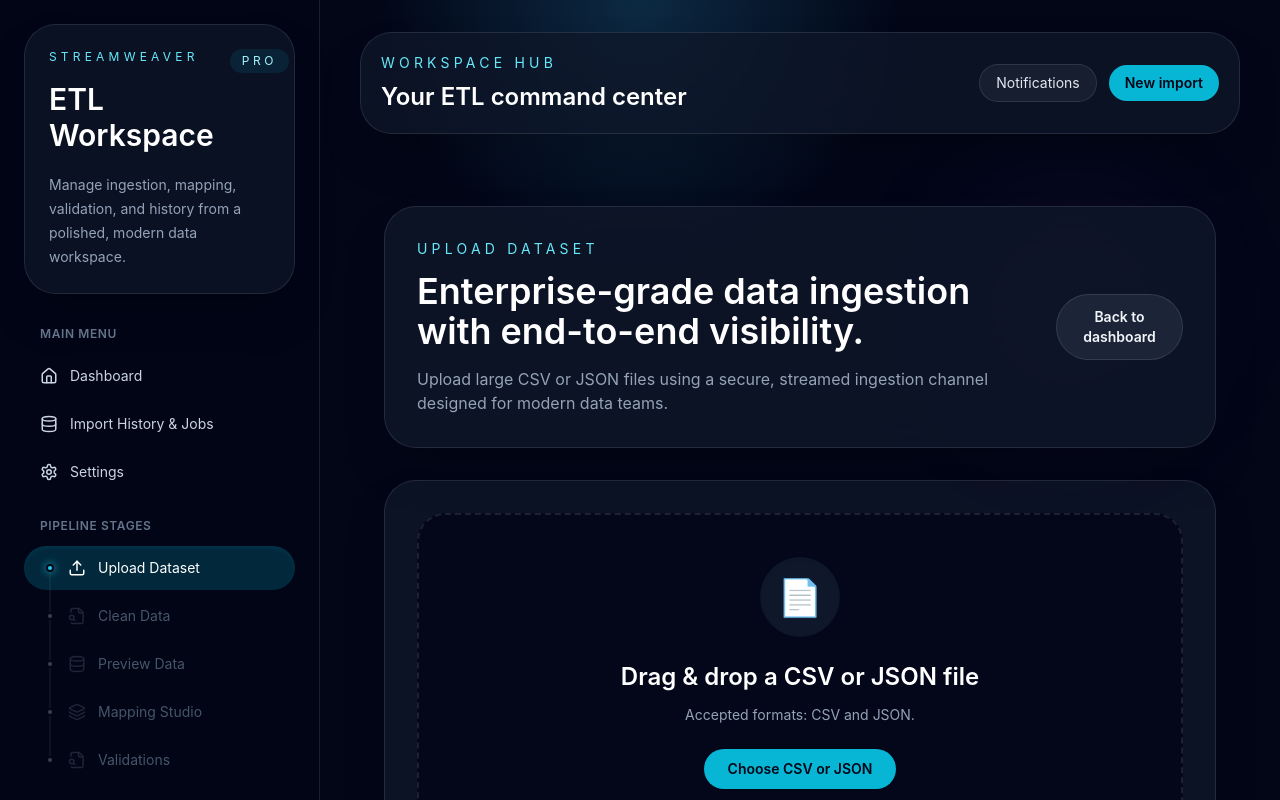
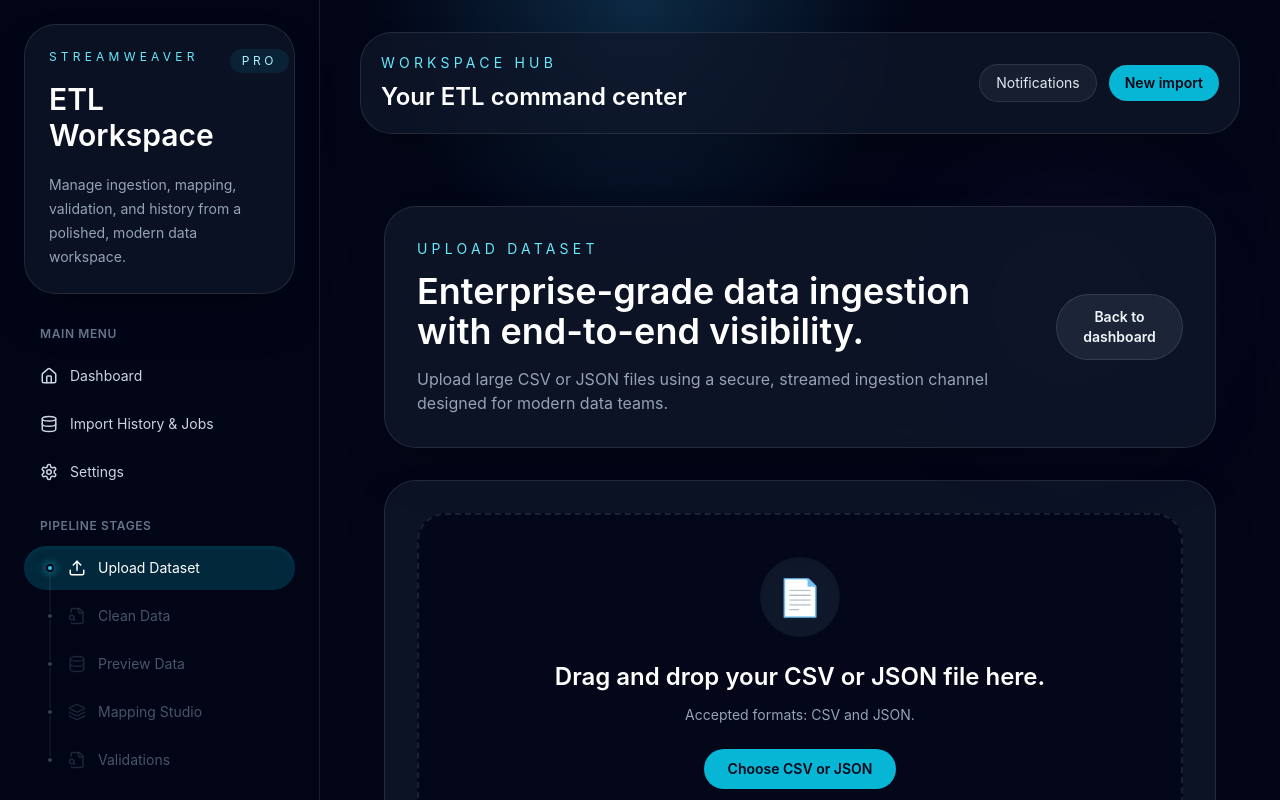
Before and after one commit to Naveenmca234/Stream-Weaver, a React (Vite) app in the folder client/: page /upload in a window 1280 px wide. Shown: the top 800 px of the page. Built offline with nearby package versions, Linux system fonts and the light colour scheme; no server answers; sample sign-in values are in the browser's storage.

Commit message:
Clarify upload dropzone text

```diff
--- a/client/src/pages/UploadPage.tsx
+++ b/client/src/pages/UploadPage.tsx
@@ -180,7 +180,7 @@ const UploadPage = () => {
               </div>
 
               <p className={`text-2xl font-semibold transition-colors duration-200 ${isDragReject ? 'text-rose-400' : isDragAccept ? 'text-emerald-400' : isDragActive ? 'text-cyan-400' : 'text-white'}`}>
-                {isDragReject ? 'Unsupported file format' : isDragAccept ? 'Drop file to start upload' : isDragActive ? 'Drop your dataset here' : 'Drag & drop a CSV or JSON file'}
+                {isDragReject ? 'Unsupported file format' : isDragAccept ? 'Drop file to start upload' : isDragActive ? 'Drop your dataset here' : 'Drag and drop your CSV or JSON file here.'}
               </p>
 
               <p className="mt-3 text-sm text-slate-400 max-w-xl">Accepted formats: CSV and JSON.</p>
```
